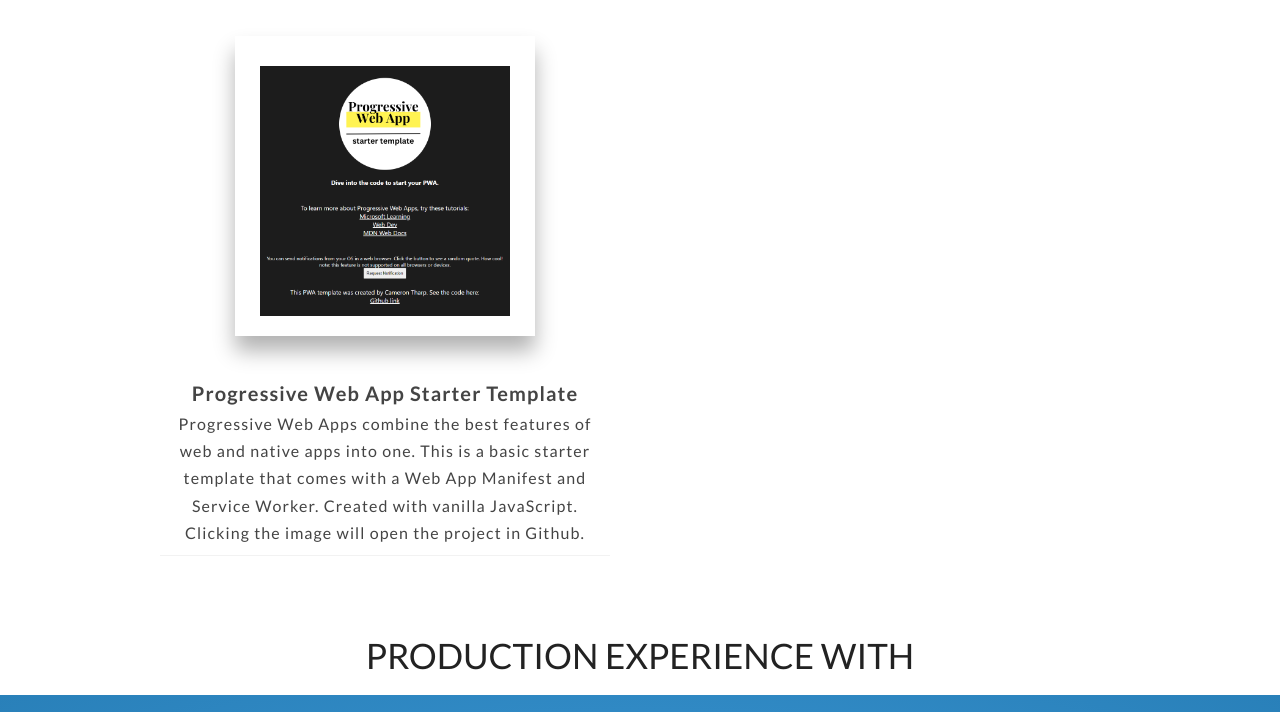
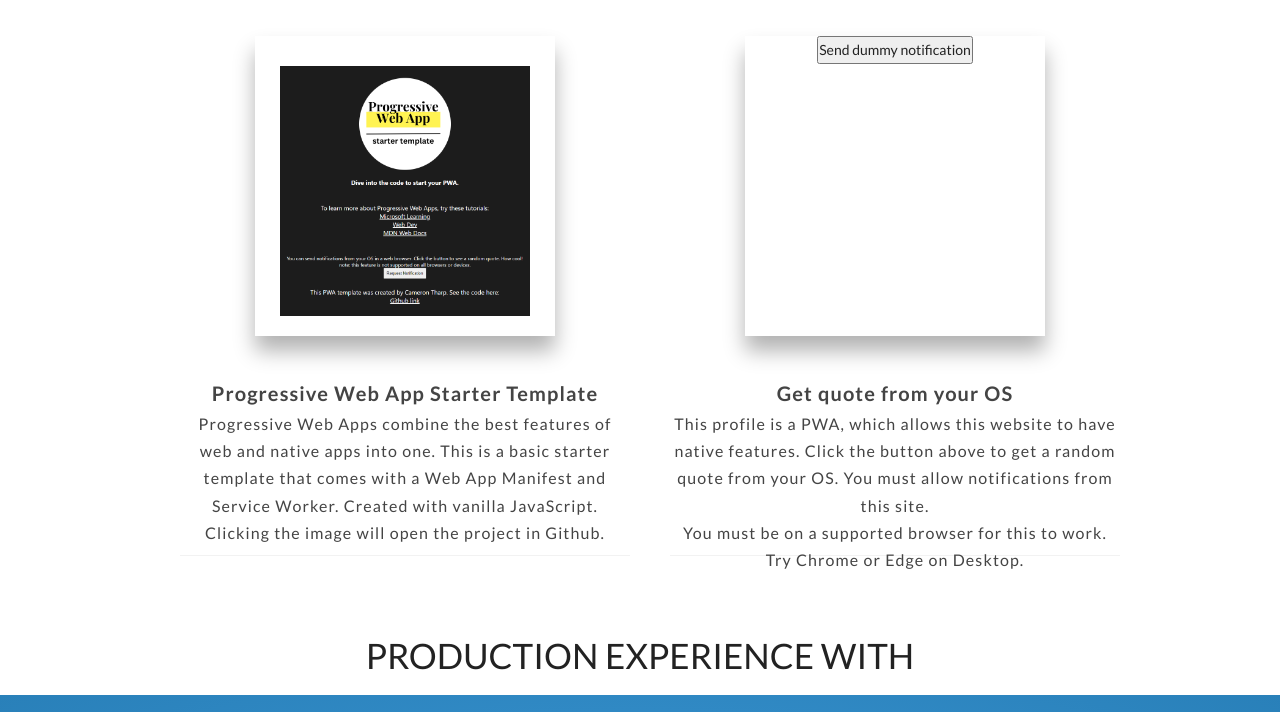
Before and after one commit to Ctharp11/ctharp11.github.io, a website: page index.html in a window 1280 px wide. Shown: the part 716-1428 px from the top of the page. Drawn offline with Linux system fonts and the light colour scheme.

Commit message:
notification button

```diff
--- a/index.html
+++ b/index.html
@@ -162,12 +162,27 @@
               <div>Clicking the image will open the project in Github.</div>
             </div>
           </div>
+          <div class="col-1-of-2">
+            <div class="portfolio-image">
+              <button class="notification" id="notifications">
+                Send dummy notification
+              </button>
+            </div>
+            <div class="portfolio-image--text u-margin-top-big">
+              <div class="portfolio-image--header">Get quote from your OS</div>
+              <div>
+                This profile is a PWA, which allows this website to have native
+                features. Click the button above to get a random quote from your
+                OS. You must allow notifications from this site.
+              </div>
+              <div>
+                You must be on a supported browser for this to work. Try Chrome
+                or Edge on Desktop.
+              </div>
+            </div>
+          </div>
         </div>
       </div>
-
-      <!-- TODO: Add this to the playground -->
-      <!-- <div>This is a playground button that explores a sending notifications from your OS. After clicking you must allow notifications from camerontharp.com</div>
-      <button class="notification" id="notifications">Send dummy notification</button> -->
 
       <div class="main__skills" id="skills">
         <h1 class="main--subhead u-margin-bottom-medium">
@@ -208,9 +223,9 @@
 
     <footer class="footer"></footer>
     <script type="text/JavaScript">
-      if ("serviceWorker" in navigator) {
-        navigator.serviceWorker.register("/sw.js");
-      }
+      // if ("serviceWorker" in navigator) {
+      //   navigator.serviceWorker.register("/sw.js");
+      // }
       const navItems = document.querySelectorAll(".navigation__link");
       Array.from(navItems, item => {
         item.addEventListener("click", function() {
--- a/sass/main.scss
+++ b/sass/main.scss
@@ -1,29 +1,30 @@
 // abstracts
-@import 'abstracts/functions';
-@import 'abstracts/mixins';
-@import 'abstracts/variables';
+@import "abstracts/functions";
+@import "abstracts/mixins";
+@import "abstracts/variables";
 
 // base
-@import 'base/animations';
-@import 'base/base';
-@import 'base/typography';
-@import 'base/utilities';
+@import "base/animations";
+@import "base/base";
+@import "base/typography";
+@import "base/utilities";
 
 // components
-@import 'components/banner';
-@import 'components/button';
-@import 'components/composition';
-@import 'components/contact';
-@import 'components/modal';
-@import 'components/skills';
+@import "components/banner";
+@import "components/button";
+@import "components/composition";
+@import "components/contact";
+@import "components/modal";
+@import "components/notifications";
+@import "components/skills";
 
 // layout
-@import 'layout/footer';
-@import 'layout/grid';
-@import 'layout/header';
-@import 'layout/navigation';
+@import "layout/footer";
+@import "layout/grid";
+@import "layout/header";
+@import "layout/navigation";
 
 // pages
-@import 'pages/home';
+@import "pages/home";
 
 // vendors
```
Also changed, not shown: sass/components/_notifications.scss (added).
